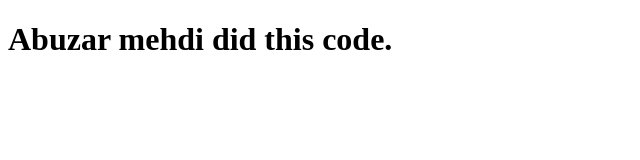
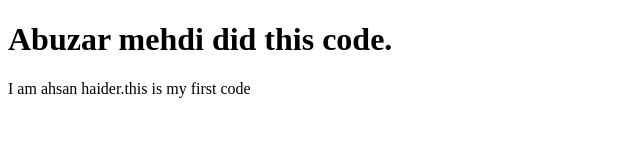
Before and after one commit to Iamahsanhaider/HTMLCourse, a plain HTML site: page Index.html in a window 1280 px wide. Shown: the whole page, without its empty margins (0-640 px from the left). Drawn offline with Linux system fonts and the light colour scheme.

Commit message:
p tag added

```diff
--- a/Index.html
+++ b/Index.html
@@ -5,5 +5,6 @@
     </head>
     <body>
         <h1>Abuzar mehdi did this code.</h1>
+        <p>I am ahsan haider.this is my first code </p>
     </body>
 </html>
```
